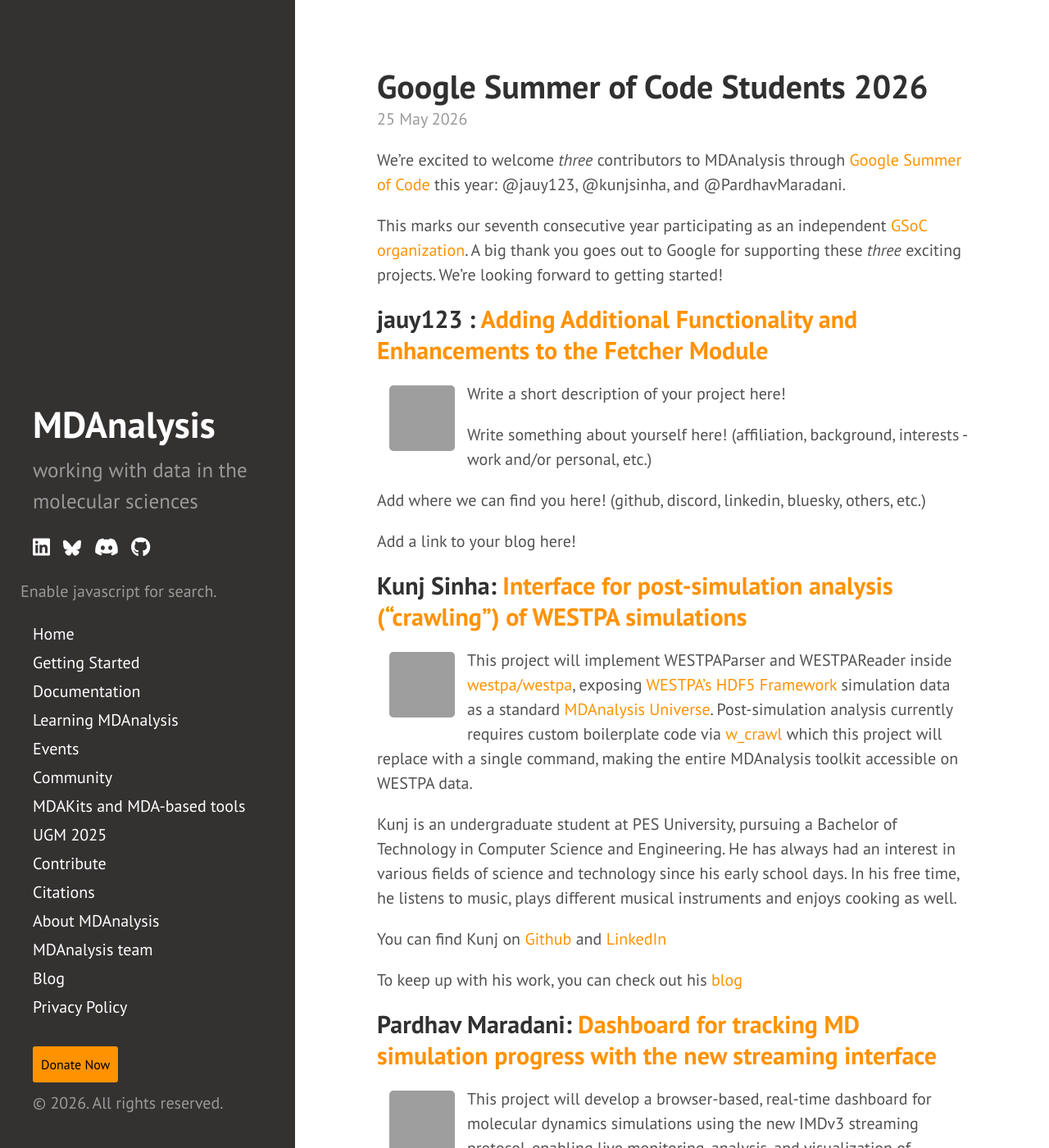
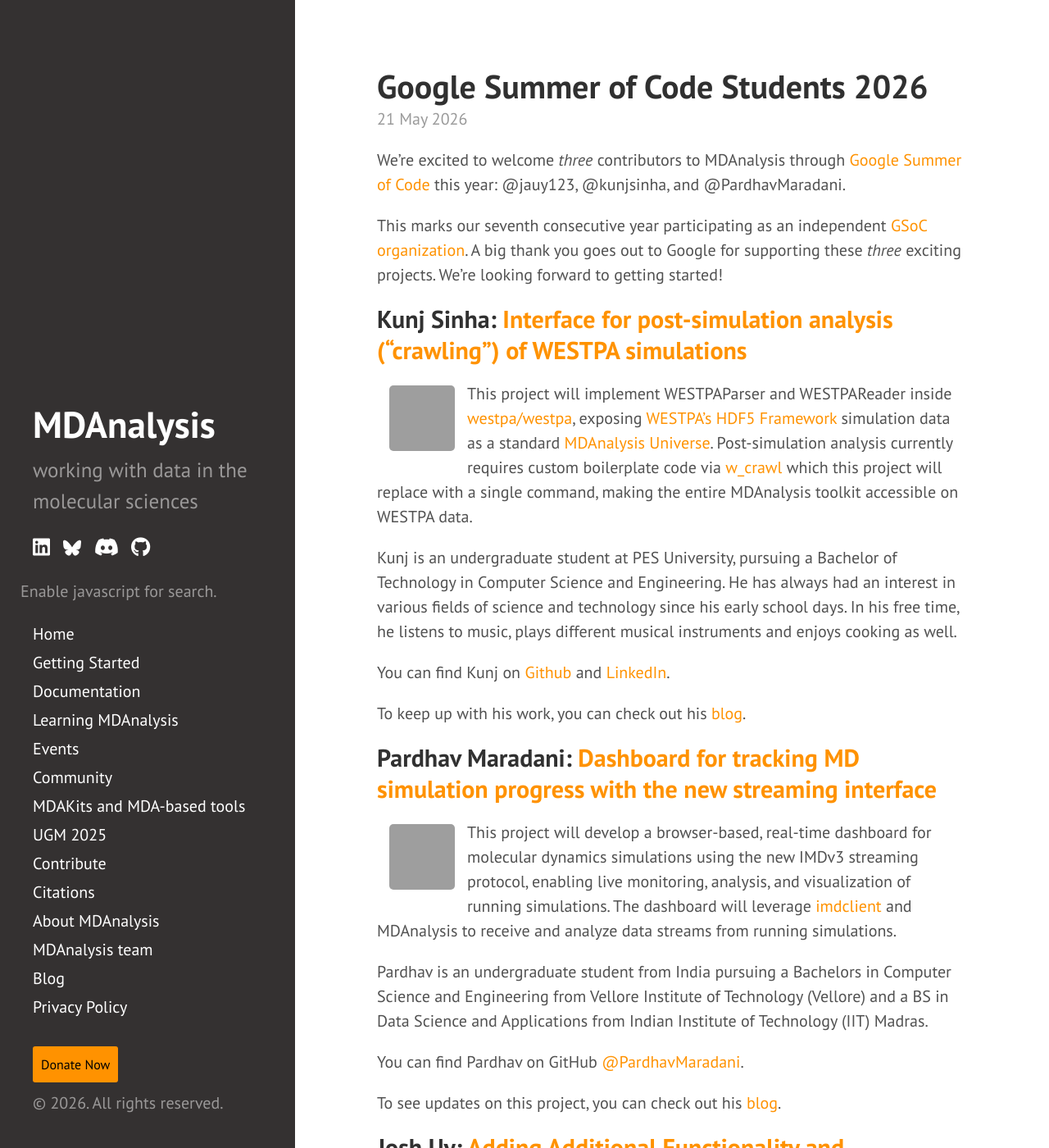
Before and after one commit to MDAnalysis/MDAnalysis.github.io, a Jekyll site: the page built from _posts/2026-05-21-gsoc-students.md, in a window 1280 px wide and 1400 px high. Shown: the whole window at 82% size. Built offline with Jekyll 4.4.1, drawn with Linux system fonts in a browser that asks for light colours; comment, search, counter and statistics services are not loaded; grey boxes are pictures that could not be loaded.

Commit message:
Rm template text, minor grammatical edits, edit posting date

```diff
--- a/_posts/2026-05-25-gsoc-students.md
+++ b/_posts/2026-05-21-gsoc-students.md
@@ -10,21 +10,6 @@ This marks our seventh consecutive year participating as an independent [GSoC or
 A big thank you goes out to Google for supporting these *three* exciting projects.
 We're looking forward to getting started!
 
-##  jauy123 : [Adding Additional Functionality and Enhancements to the Fetcher Module](https://summerofcode.withgoogle.com/programs/2026/projects/Jz9S7jxP)
-
-<img
-src="Picture Here"
-title="NAME" alt="NAME"
-style="float: left; width: 110px; height: 110px; border-radius: 20px; border: 15px solid white" />
-
-Write a short description of your project here!
-
-Write something about yourself here! (affiliation, background, interests - work and/or personal, etc.)
-
-Add where we can find you here! (github, discord, linkedin, bluesky, others, etc.)
-
-Add a link to your blog here!
-
 ## Kunj Sinha: [Interface for post-simulation analysis (“crawling”) of WESTPA simulations ](https://summerofcode.withgoogle.com/programs/2026/projects/VJMrp2UW)
 
 <img
@@ -36,9 +21,9 @@ This project will implement WESTPAParser and WESTPAReader inside [westpa/westpa]
 
 Kunj is an undergraduate student at PES University, pursuing a Bachelor of Technology in Computer Science and Engineering. He has always had an interest in various fields of science and technology since his early school days. In his free time, he listens to music, plays different musical instruments and enjoys cooking as well.
 
-You can find Kunj on [Github](https://github.com/kunjsinha) and [LinkedIn](https://www.linkedin.com/in/kunjsinha)
+You can find Kunj on [Github](https://github.com/kunjsinha) and [LinkedIn](https://www.linkedin.com/in/kunjsinha).
 
-To keep up with his work, you can check out his [blog](https://kunjsinha.github.io/blog)
+To keep up with his work, you can check out his [blog](https://kunjsinha.github.io/blog).
 
 ## Pardhav Maradani: [Dashboard for tracking MD simulation progress with the new streaming interface](https://summerofcode.withgoogle.com/programs/2026/projects/DzTMshtu)
 
@@ -70,8 +55,6 @@ Mathematics at Miami University in Oxford, Ohio, and a Master in Science in Phys
 
 To follow this project, you can check out Josh's [blog](https://jauy123.github.io/)
 
-
-
 — @amruthesht @BradyAJohnston @HeydenLabASU @jeremyleung521 @ltchong @nilay-v3rma @orbeckst @talagayev @yuxuanzhuang @IAlibay @jennaswa (@MDAnalysis/gsoc-mentors and org admins)
 
 [gsoc]: https://summerofcode.withgoogle.com
```
